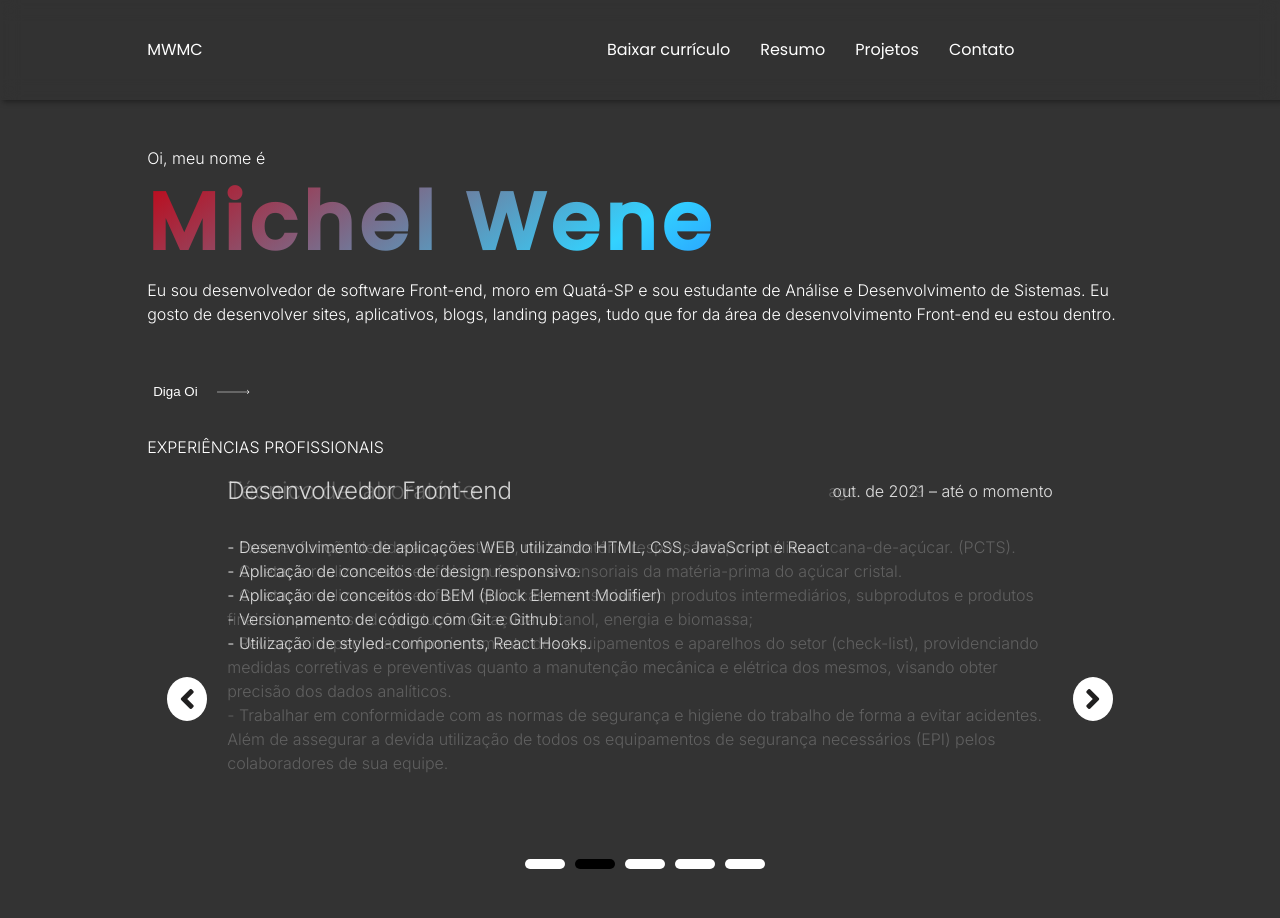
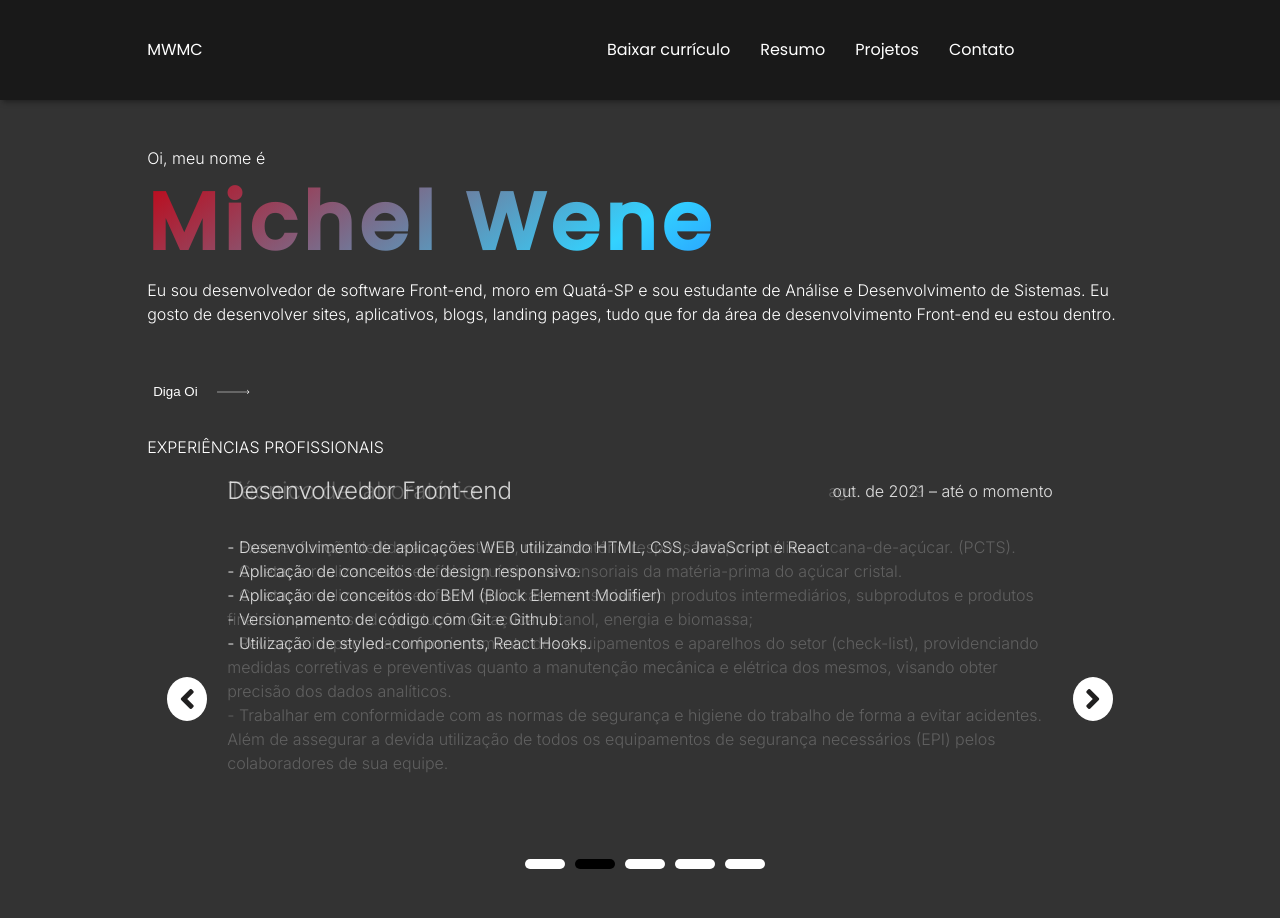
Before and after one commit to michelwene/personal-portfolio, a website: page index.html in a window 1280 px wide. Shown: the top 918 px of the page. Drawn offline with nearby package versions, Linux system fonts and the light colour scheme.

Commit message:
adjust header

```diff
--- a/assets/css/header.css
+++ b/assets/css/header.css
@@ -10,6 +10,14 @@
   position: fixed;
   top: 0;
   -webkit-backdrop-filter: blur(10px);
+  z-index: 100;
+}
+
+.header:hover {
+  background-color: rgba(0, 0, 0, 0.5);
+  backdrop-filter: blur(20px);
+  -webkit-backdrop-filter: blur(20px);
+
 }
 
 .header__info {
```
